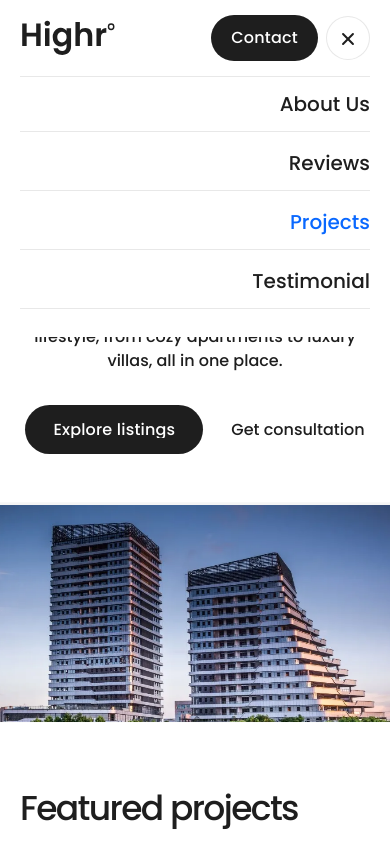
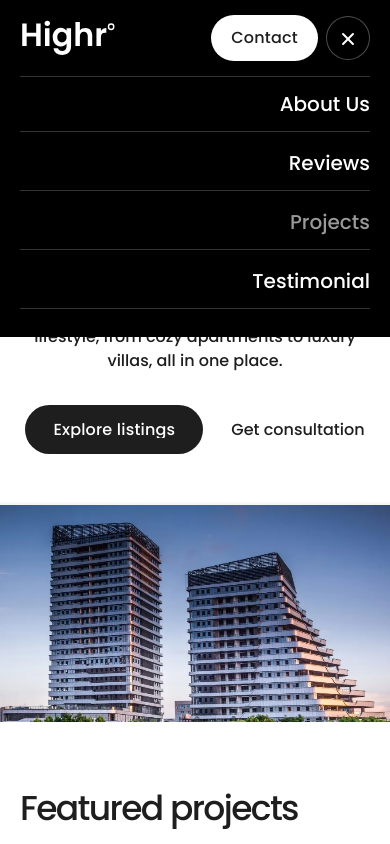
Before and after one commit to forhadkhan/highr, a plain HTML site: page index.html in a window 390 px wide. Both pictures are taken after a click on the button 348 px from the left and 38 px from the top of the page. Shown: the top 844 px of the page. Drawn offline with nearby package versions, Linux system fonts and the light colour scheme.

Commit message:
style: invert header to black background with light text

```diff
--- a/css/styles.css
+++ b/css/styles.css
@@ -272,11 +272,12 @@
     position: fixed;
     inset: 0 0 auto;
     z-index: 50;
-    background: #fff;
+    background: #000;
+    color: #fff;
     transition: transform 0.5s var(--ease-out), box-shadow 0.3s;
     animation: header-in 0.9s var(--ease-out) both;
   }
-  .site-header.is-scrolled { box-shadow: 0 1px 0 var(--color-ink-100); }
+  .site-header.is-scrolled { box-shadow: 0 1px 0 rgb(255 255 255 / 0.15); }
   .site-header.is-hidden { transform: translateY(-100%); }
   @keyframes header-in {
     from { transform: translateY(-100%); }
@@ -287,11 +288,10 @@
     display: block;
     position: relative;
     padding: 12px 0;
-    color: var(--color-ink);
-    transition: color 0.2s;
+    color: #fff;
+    transition: color 0.2s, opacity 0.2s;
   }
-  .nav-link:hover,
-  .nav-link[aria-current='true'] { color: var(--color-brand); }
+  .nav-link:hover { opacity: 0.7; }
   @media (min-width: 1024px) {
     .nav-link { padding: 4px 0; }
     .nav-link::after {
@@ -319,8 +319,8 @@
       position: absolute;
       inset: 100% 0 auto;
       padding: 0 var(--gutter) 28px;
-      background: #fff;
-      box-shadow: 0 24px 40px -24px rgb(0 0 0 / 0.25);
+      background: #000;
+      box-shadow: 0 24px 40px -24px rgb(0 0 0 / 0.5);
       clip-path: inset(0 0 100% 0);
       visibility: hidden;
       transition: clip-path 0.55s var(--ease-in-out), visibility 0s 0.55s;
@@ -331,19 +331,20 @@
       transition-delay: 0s;
     }
     .nav-panel li {
-      border-bottom: 1px solid var(--color-ink-100);
+      border-bottom: 1px solid rgb(255 255 255 / 0.2);
       text-align: right;
       opacity: 0;
       transform: translateY(12px);
       transition: opacity 0.4s, transform 0.5s var(--ease-out);
     }
-    .nav-panel li:first-child { border-top: 1px solid var(--color-ink-100); }
+    .nav-panel li:first-child { border-top: 1px solid rgb(255 255 255 / 0.2); }
     .nav-panel.is-open li { opacity: 1; transform: none; }
     .nav-panel.is-open li:nth-child(1) { transition-delay: 0.12s; }
     .nav-panel.is-open li:nth-child(2) { transition-delay: 0.17s; }
     .nav-panel.is-open li:nth-child(3) { transition-delay: 0.22s; }
     .nav-panel.is-open li:nth-child(4) { transition-delay: 0.27s; }
     .nav-link { font-size: 1.25rem; }
+    .nav-link[aria-current='true'] { opacity: 0.6; }
   }
 
   .menu-toggle {
@@ -351,8 +352,8 @@
     width: 44px;
     height: 44px;
     border-radius: 100px;
-    border: 1px solid var(--color-ink-100);
-    background: #fff;
+    border: 1px solid rgb(255 255 255 / 0.3);
+    background: #000;
     cursor: pointer;
   }
   .menu-toggle__bar {
@@ -361,7 +362,7 @@
     right: 13px;
     height: 2px;
     border-radius: 2px;
-    background: var(--color-ink);
+    background: #fff;
     transition: transform 0.45s var(--ease-out);
   }
   .menu-toggle__bar:nth-child(1) { top: 17px; }
--- a/index.html
+++ b/index.html
@@ -70,7 +70,7 @@
     <div class="container-page">
       <div class="flex h-[var(--header-h)] items-center justify-between gap-4">
         <a href="#top" class="shrink-0" aria-label="Highr, back to top">
-          <img src="assets/logos/logo-dark.svg" alt="Highr" width="109" height="40" class="h-auto w-[96px] sm:w-[110px]">
+          <img src="assets/logos/logo-white.svg" alt="Highr" width="109" height="40" class="h-auto w-[96px] sm:w-[110px]">
         </a>
 
         <nav id="site-nav" class="nav-panel" aria-label="Primary">
@@ -83,7 +83,7 @@
         </nav>
 
         <div class="flex items-center gap-2">
-          <a href="#contact" class="btn !px-5 !py-3.5 sm:!px-7 sm:!py-4">
+          <a href="#contact" class="btn btn--light !px-5 !py-3.5 sm:!px-7 sm:!py-4">
             <span class="btn__label"><span>Contact</span><span aria-hidden="true">Contact</span></span>
           </a>
           <button type="button" class="menu-toggle lg:hidden" aria-expanded="false" aria-controls="site-nav" aria-label="Open menu" data-menu-toggle>
```
